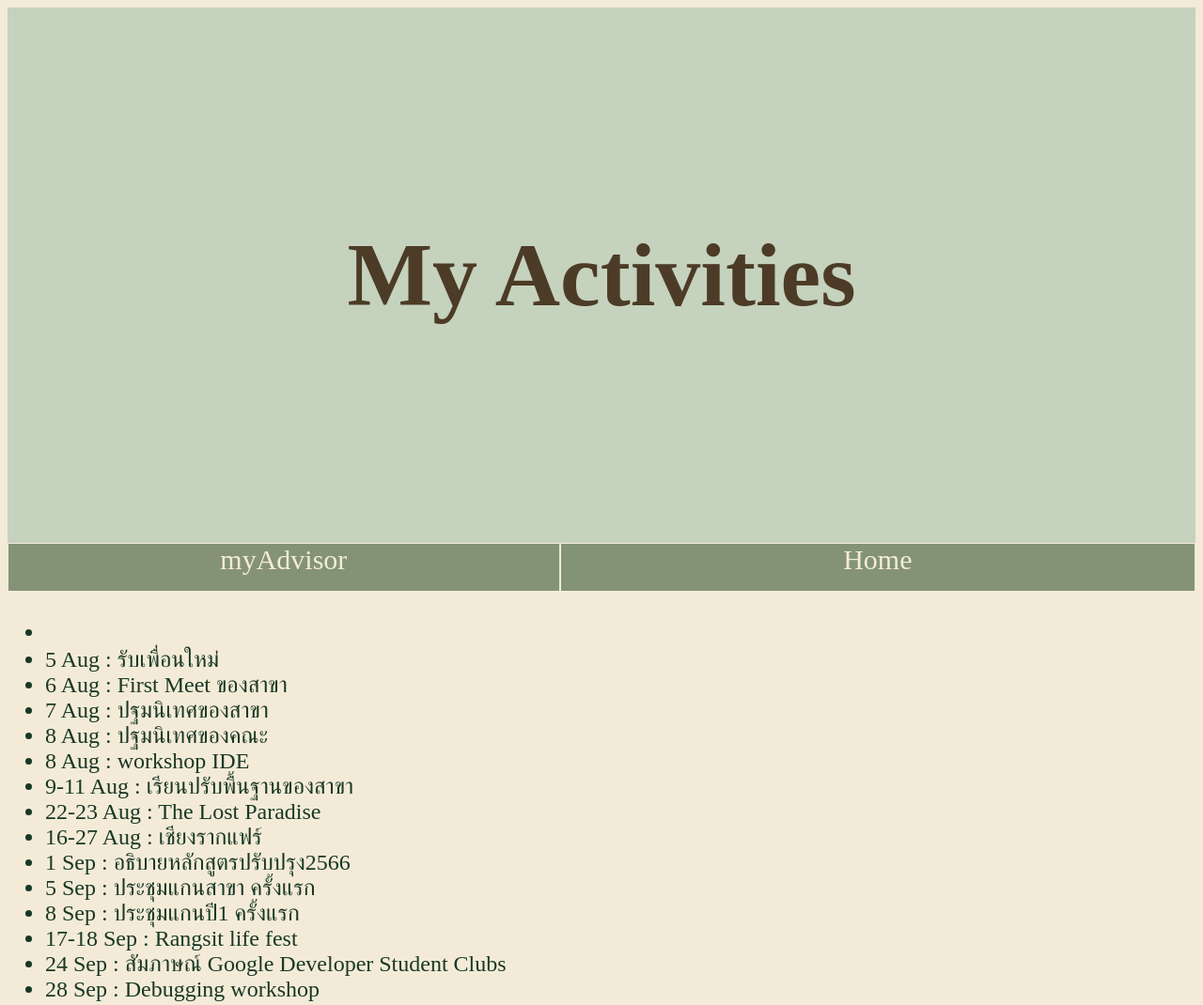
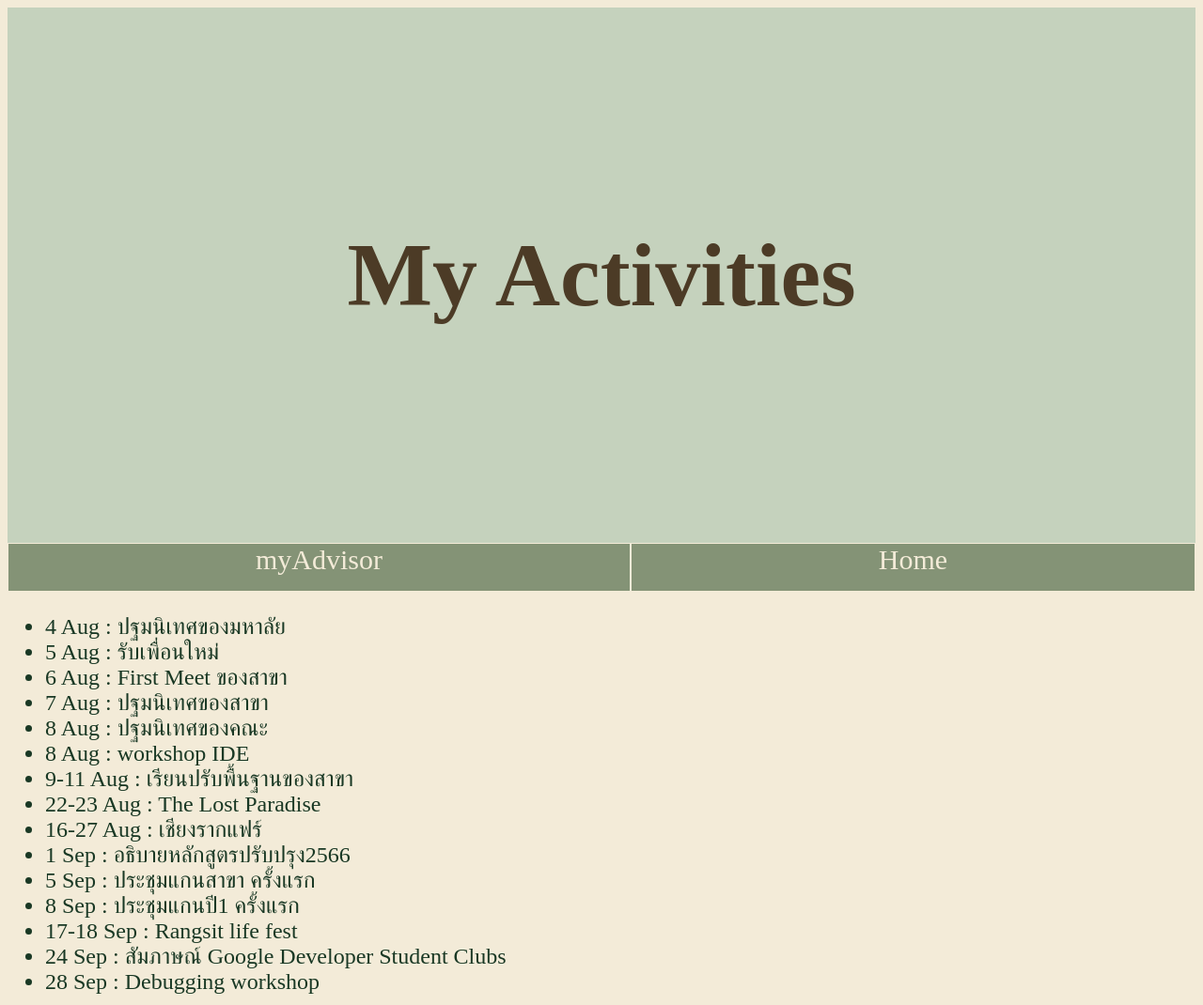
Before and after one commit to Chonr/MyCSTUPassport-6609650269, a plain HTML site: page html/myActivities.html in a window 1280 px wide. Shown: the whole page at 94% size. Drawn offline with Linux system fonts and the light colour scheme.

Commit message:
3.1 reActivitiesfile: create.

```diff
--- a/html/myActivities.html
+++ b/html/myActivities.html
@@ -20,13 +20,13 @@
         <div class="flex-layout">
 
             <div style="flex-grow: 3"><a href="myAdvisor.html">myAdvisor</a></div>
-            <div style="flex-grow: 4"><a href="../index.html">Home</a></div>
+            <div style="flex-grow: 3"><a href="../index.html">Home</a></div>
 
         </div>
 
             <div class="section3">
             <ul>
-                <li><a href="firstOrientationDay.html">4 Aug : ปฐมนิเทศของมหาลัย</a></li>
+                <li>4 Aug : ปฐมนิเทศของมหาลัย</a></li>
                 <li>5 Aug : รับเพื่อนใหม่</li>
                 <li>6 Aug : First Meet ของสาขา</li>
                 <li>7 Aug : ปฐมนิเทศของสาขา</li>
```
